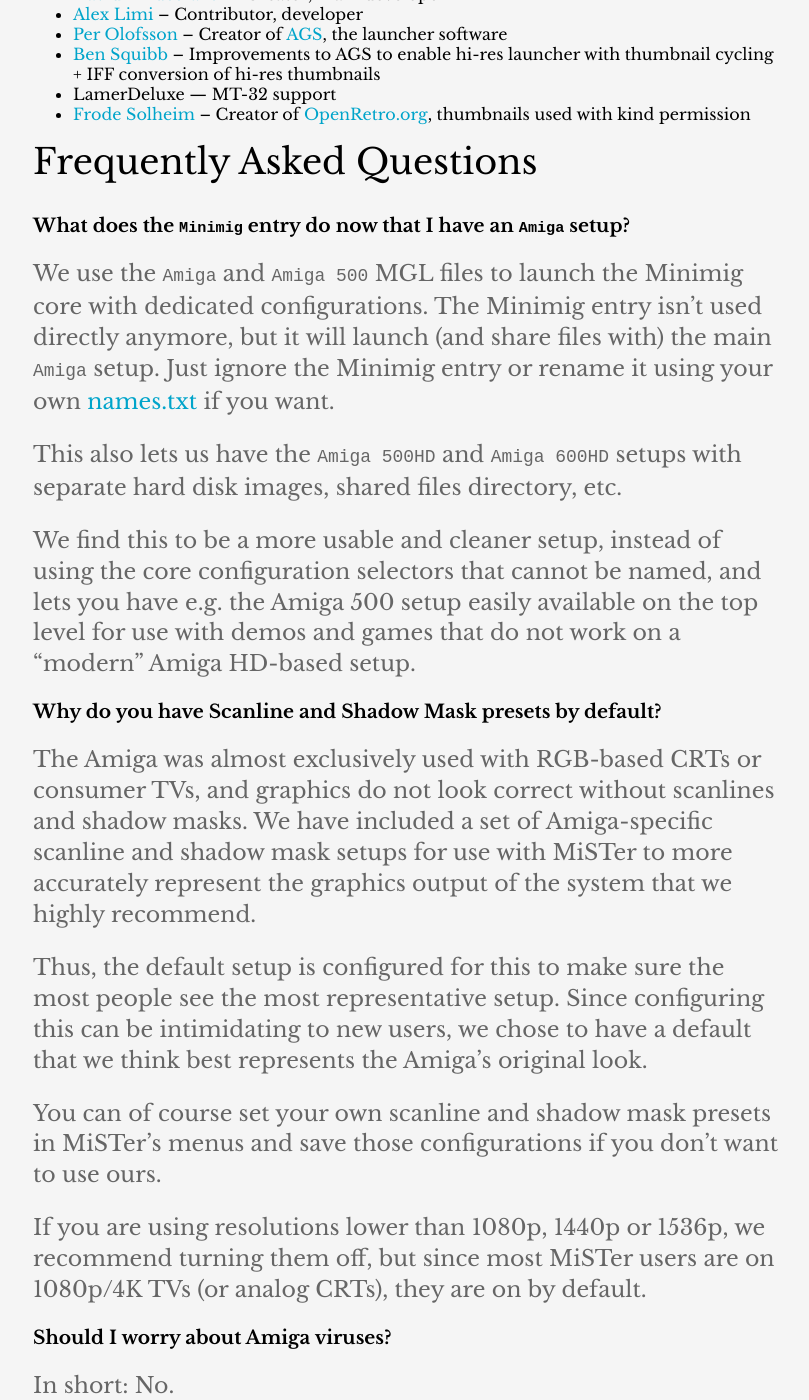
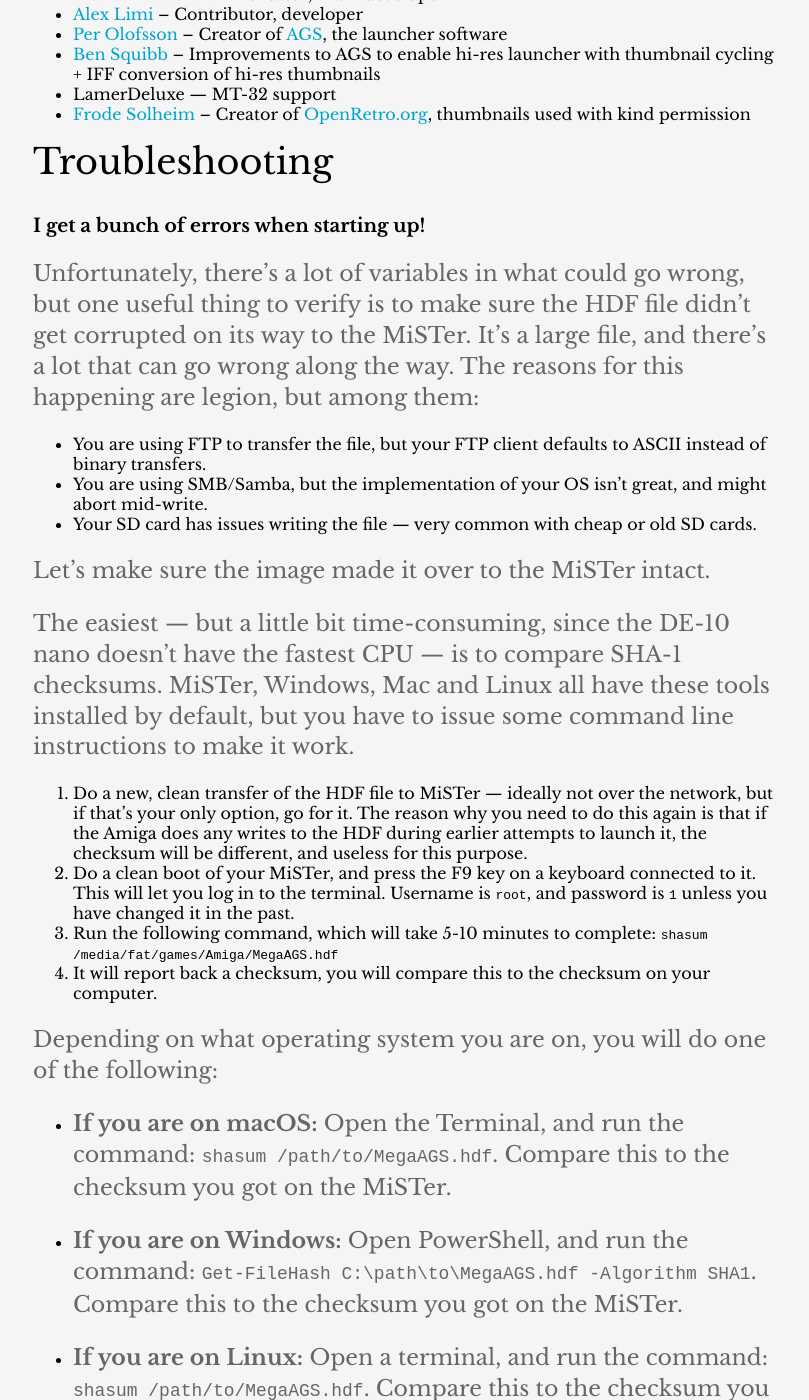
Before and after one commit to amigavision/amigavision.github.io, a Jekyll site: the page built from docs.md, in a window 1280 px wide and 1400 px high, scrolled down 10013 px. Shown: the whole window, without its empty margins (232-1041 px from the left). Built offline with Jekyll 4.4.1, drawn with Linux system fonts in a browser that asks for light colours; some of the changed text lies outside the part shown.

Commit message:
Adding troubleshooting section

```diff
--- a/docs.md
+++ b/docs.md
@@ -206,6 +206,37 @@
 * LamerDeluxe — MT-32 support
 * [Frode Solheim] -- Creator of [OpenRetro.org], thumbnails used with kind permission
 
+## Troubleshooting
+
+### I get a bunch of errors when starting up!
+
+Unfortunately, there's a lot of variables in what could go wrong, but one useful thing to verify is to make sure the HDF file didn't get corrupted on its way to the MiSTer. It's a large file, and there's a lot that can go wrong along the way. The reasons for this happening are legion, but among them:
+
+* You are using FTP to transfer the file, but your FTP client defaults to ASCII instead of binary transfers.
+* You are using SMB/Samba, but the implementation of your OS isn't great, and might abort mid-write.
+* Your SD card has issues writing the file — very common with cheap or old SD cards.
+
+Let's make sure the image made it over to the MiSTer intact.
+
+The easiest — but a little bit time-consuming, since the DE-10 nano doesn't have the fastest CPU — is to compare SHA-1 checksums. MiSTer, Windows, Mac and Linux all have these tools installed by default, but you have to issue some command line instructions to make it work.
+
+1. Do a new, clean transfer of the HDF file to MiSTer — ideally not over the network, but if that's your only option, go for it. The reason why you need to do this again is that if the Amiga does any writes to the HDF during earlier attempts to launch it, the checksum will be different, and useless for this purpose.
+2. Do a clean boot of your MiSTer, and press the F9 key on a keyboard connected to it. This will let you log in to the terminal. Username is `root`, and password is `1` unless you have changed it in the past.
+3. Run the following command, which will take 5-10 minutes to complete: `shasum /media/fat/games/Amiga/MegaAGS.hdf`
+4. It will report back a checksum, you will compare this to the checksum on your computer.
+
+Depending on what operating system you are on, you will do one of the following:
+
+* **If you are on macOS:** Open the Terminal, and run the command: `shasum /path/to/MegaAGS.hdf`. Compare this to the checksum you got on the MiSTer.
+
+* **If you are on Windows:** Open PowerShell, and run the command: `Get-FileHash C:\path\to\MegaAGS.hdf -Algorithm SHA1`. Compare this to the checksum you got on the MiSTer.
+
+* **If you are on Linux:** Open a terminal, and run the command: `shasum /path/to/MegaAGS.hdf`. Compare this to the checksum you got on the MiSTer.
+
+If these checksums do not match, something is wrong with either the way you transfer your file, or your SD card.
+
+If they do match, launching should work without issues, assuming you don't have a bad HDF file on your computer.
+
 ## Frequently Asked Questions
 
 ### What does the `Minimig` entry do now that I have an `Amiga` setup?
```
